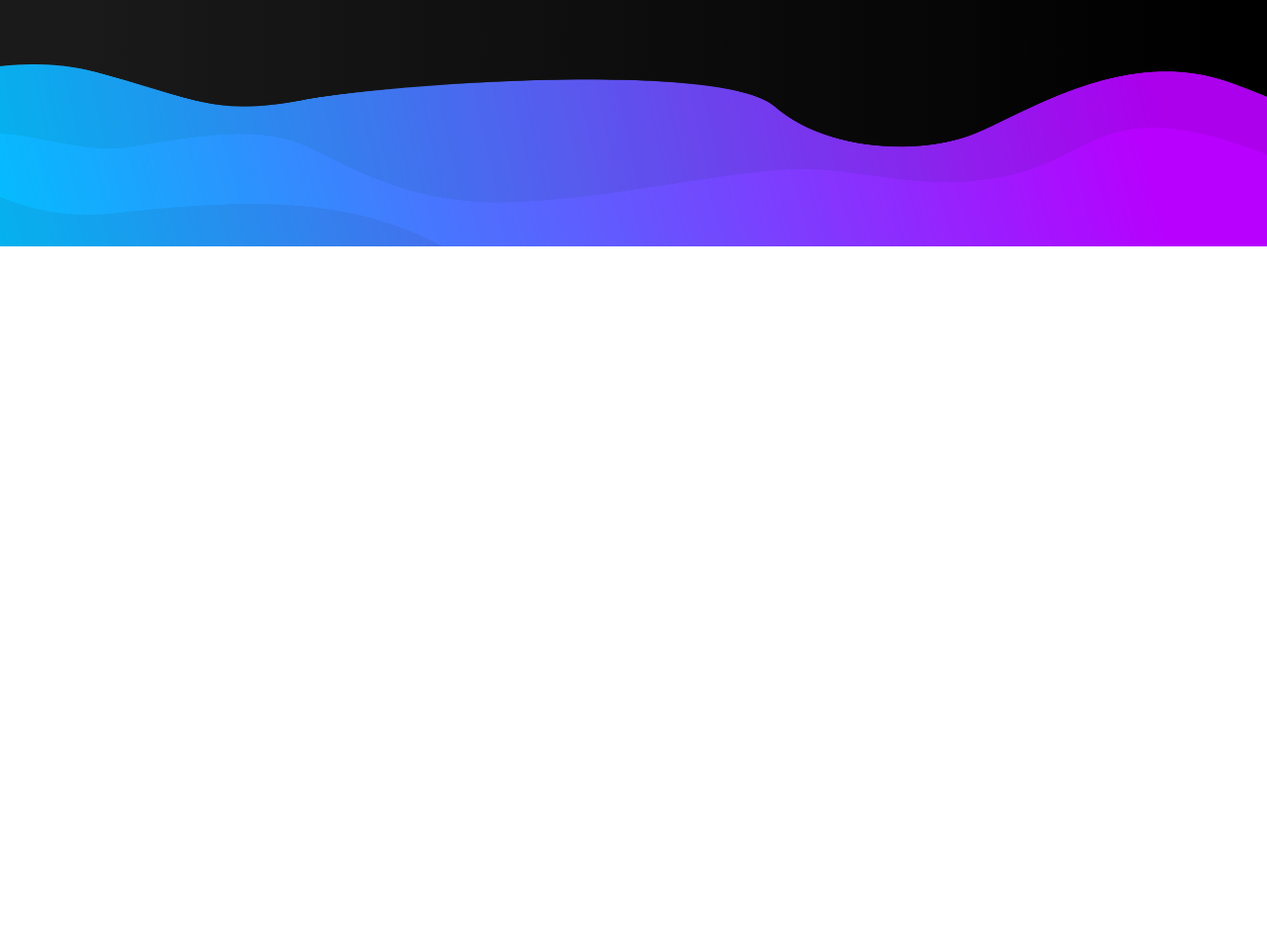
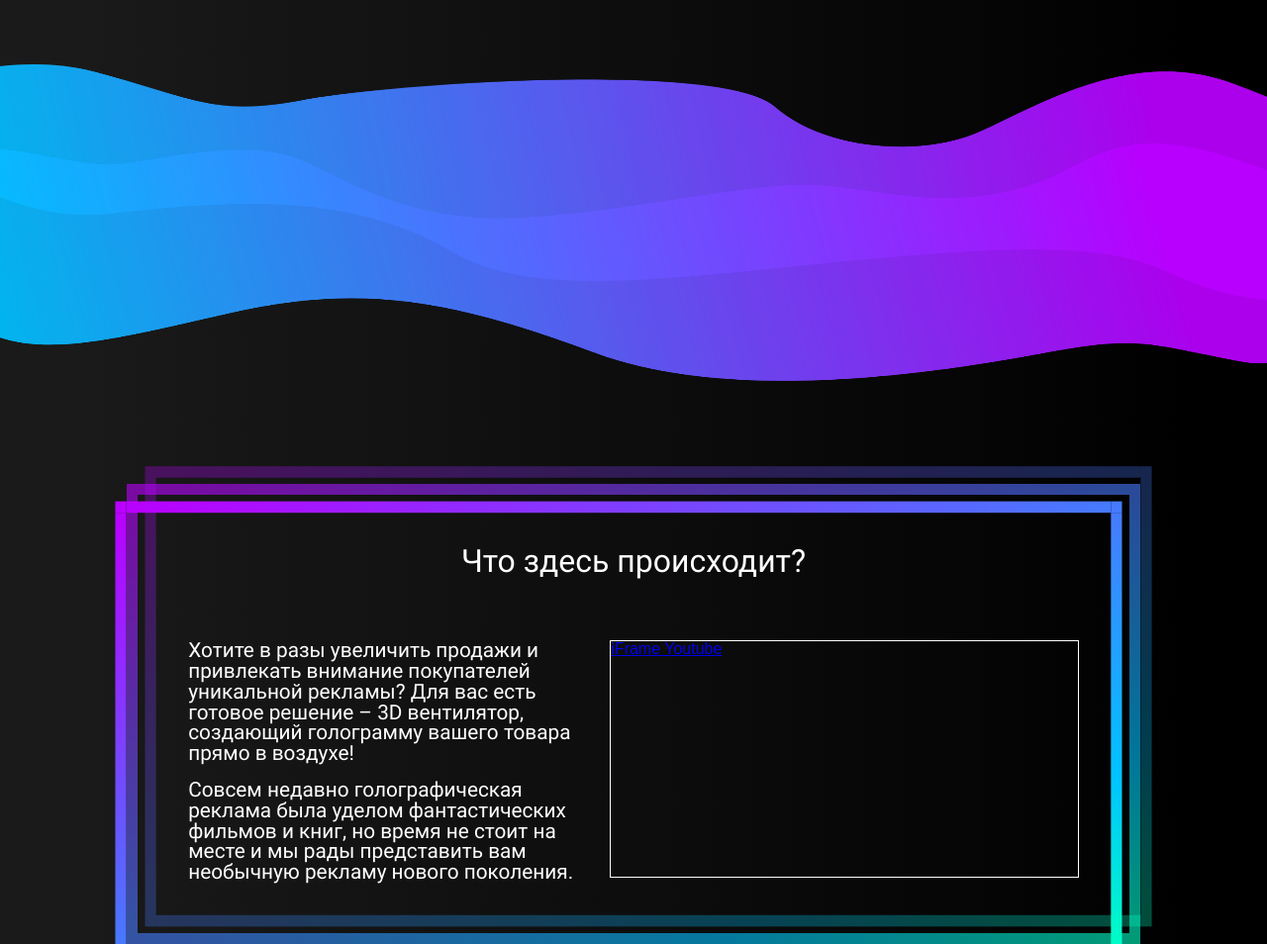
Before and after one commit to TarasMazurkevich/hologram.github.io, a website: page source/index.html in a window 1280 px wide. Shown: the part 567-1521 px from the top of the page at 99% size. Before the commit the page ends 816 px from the top, so only its background shows below. Drawn offline with nearby package versions, Linux system fonts and the light colour scheme; files that its build step writes are made by us from their sources; a web font is replaced by a local one.

Commit message:
create section (desc) : tvsy6520@gmail.com

```diff
--- a/source/index.html
+++ b/source/index.html
@@ -127,7 +127,20 @@
 
 
         <!-- DESC -->
-
+        <section class="desc">
+            <div class="desc__wrap">
+                <header class="desc__header">
+                    <h2 class="desc_title">Что здесь происходит?</h2>
+                </header>
+                <article class="desc__article">
+                    <a href="#" class="desc_video" data-lity>iFrame Youtube</a>
+                    <div class="desc__bottom">
+                        <p class="desc_text">Хотите в разы увеличить продажи и привлекать внимание покупателей уникальной рекламы? Для вас есть готовое решение – 3D вентилятор, создающий голограмму вашего товара прямо в воздухе!</p>
+                        <p class="desc_text">Совсем недавно голографическая реклама была уделом фантастических фильмов и книг, но время не стоит на месте и мы рады представить вам  необычную рекламу нового поколения.</p>
+                    </div>
+                </article>
+            </div>
+        </section>
 
     </div>
 
--- a/source/scss/abstract/mix.scss
+++ b/source/scss/abstract/mix.scss
@@ -1,6 +1,7 @@
 // FONTS
 @mixin f-reg($fz) {
 	font-family: 'regular', sans-serif;
+	font-size: $fz;
 	font-size: normal;
 }
 @mixin f-med($fz) {
--- a/source/scss/base/basic.scss
+++ b/source/scss/base/basic.scss
@@ -23,8 +23,8 @@
 * {
   box-sizing: border-box;
 }
-*:before,
-*:after {
+*::before,
+*::after {
   -webkit-box-sizing: border-box;
   -moz-box-sizing: border-box;
   box-sizing: border-box;
--- /dev/null
+++ b/source/scss/layout/desc.scss
@@ -0,0 +1,120 @@
+.desc {
+	margin-top: 15rem;
+	padding: {
+		left: 10%;
+		right: 10%;
+	}
+
+	&__wrap {
+		position: relative;
+		display: flex;
+		flex-direction: column;
+		justify-content: center;
+		align-items: center;
+
+		border: .7rem solid transparent;
+		padding: 5%;
+
+		@media screen and (min-width: 768px) {
+			border-image: linear-gradient(to bottom right, rgba(186, 0, 255, .6) 0%, rgba(0, 196, 255, .6) 80%, rgba(0, 255, 196, .6) 100%);
+			border-image-slice: 1;
+		}
+
+		&::after {
+			@media screen and (min-width: 768px) {
+				content: '';
+				position: absolute;
+				display: block;
+				transform: translate(1.5%, -4%) scale(1.015, 1.05);
+
+				border: .7rem solid transparent;
+				width: 100%;
+				height: 100%;
+
+				border-image: linear-gradient(to bottom right, rgba(186, 0, 255, .3) 0%, rgba(0, 196, 255, .3) 80%, rgba(0, 255, 196, .3) 100%);
+				border-image-slice: 1;
+			}
+		}
+
+		&::before {
+			@media screen and (min-width: 768px) {
+				content: '';
+				position: absolute;
+				display: inline-block;
+				transform: translate(-1.5%, 4%) scale(1.015, 1.05);
+				// transform: t;
+
+				border: .7rem solid transparent;
+				width: 100%;
+				height: 100%;
+
+				border-image: linear-gradient(to bottom right, rgb(186, 0, 255) 0%, rgb(0, 196, 255) 80%, rgb(0, 255, 196) 100%);
+				border-image-slice: 1;
+			}
+		}
+	}
+
+	&__header {
+		display: none;
+
+		@include f-reg(2rem);
+		text-align: center;
+		@media screen and (min-width: 768px) {
+			display: block;
+		}
+	}
+
+	&__article {
+		display: flex;
+		flex-direction: column;
+		align-items: center;
+
+		@media screen and (min-width: 768px) {
+			flex-direction: row-reverse;
+			align-items: flex-start;
+			margin-top: 4rem;
+		}
+	}
+
+	&_video {
+		display: inline-block;
+
+		border: .1rem solid $white;
+		width: 15rem;
+		height: 10rem;
+
+		@media screen and (min-width: 768px) {
+			width: 25rem;
+			height: 12rem;
+		}
+
+		@media screen and (min-width: 1200px) {
+			width: 30rem;
+			height: 15rem;
+		}
+	}
+
+	&_text {
+		margin-top: 2rem;
+		max-width: 25rem;
+
+		@include f-reg(1rem);
+		text-align: center;
+
+		@media screen and (min-width: 768px) {
+			margin-top: 0;
+			margin-right: 2rem;
+			text-align: left;
+		}
+
+		@media screen and (min-width: 1200px) {
+			@include f-reg(1.3rem);
+		}
+
+		&:last-of-type {
+			@media screen and (min-width: 768px) {
+				margin-top: 1rem;
+			}
+		}
+	}
+}
--- a/source/scss/layout/top.scss
+++ b/source/scss/layout/top.scss
@@ -178,7 +178,7 @@
 			background-image: url('../img/png/wave1.png');
 		}
 		&:last-of-type {
-			top: 4rem;
+			top: 50%;
 			background-image: url('../img/png/wave2.png');
 		}
 	}
--- a/source/scss/main.scss
+++ b/source/scss/main.scss
@@ -5,3 +5,4 @@
 @import 'base/component';
 
 @import 'layout/top';
+@import 'layout/desc';
```
